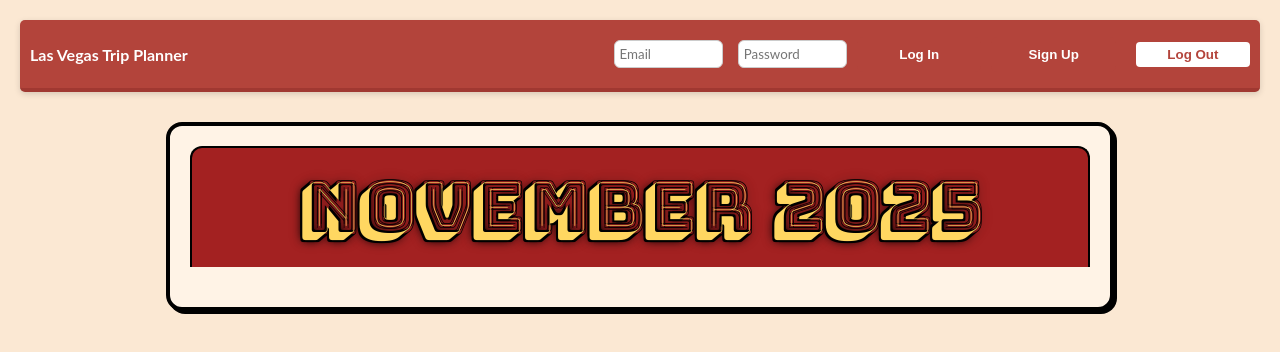
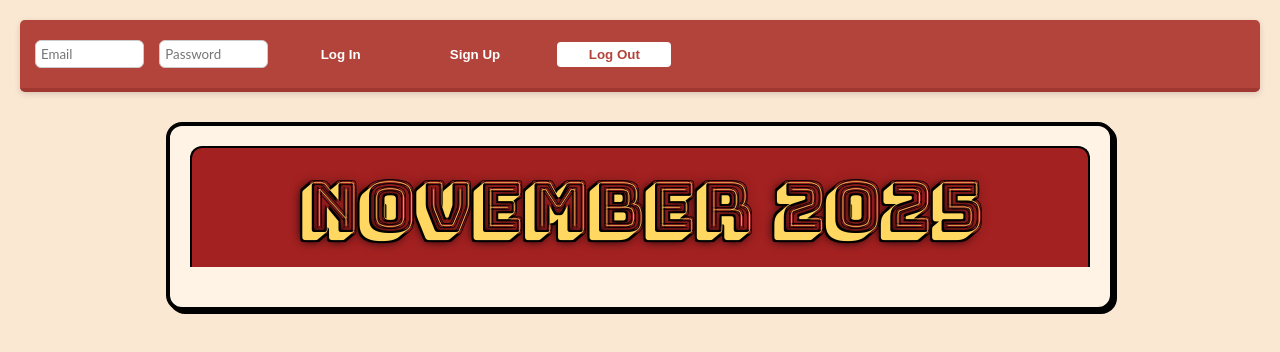
Before and after one commit to CrimsonGriff/VegasVacay25, a plain HTML site: page index.html in a window 1280 px wide. Drawn offline with Linux system fonts and the light colour scheme; no server answers.

Commit message:
Update index.html

```diff
--- a/index.html
+++ b/index.html
@@ -2,7 +2,6 @@
 <html lang="en">
 <head>
   <meta charset="UTF-8">
-  <title>Vegas Trip Planner</title>
   <script type="module" src="app.js"></script>
   <style>
     body {
@@ -270,7 +269,6 @@ h3 {
 <body>
     <!-- 🧭 Top bar -->
     <div id="topBar" style="display: flex; justify-content: space-between; align-items: center; background: #b3443b; color: white; padding: 10px; border-radius: 5px;">
-        <div><strong>Las Vegas Trip Planner</strong></div>
         <div id="authSection" style="display: flex; gap: 10px; align-items: center;">
           <input type="email" id="email" placeholder="Email" style="padding: 5px;">
           <input type="password" id="password" placeholder="Password" style="padding: 5px;">
```
